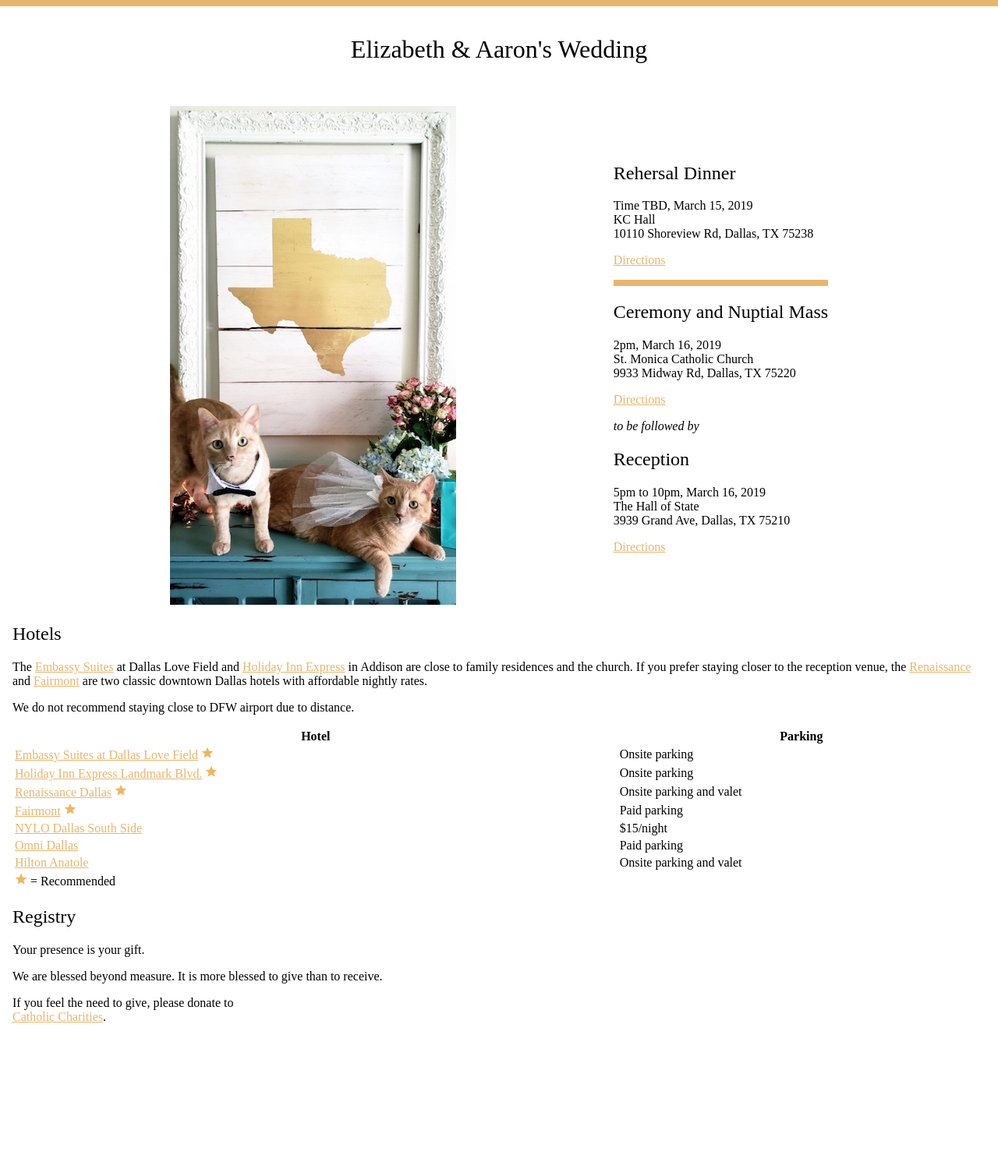
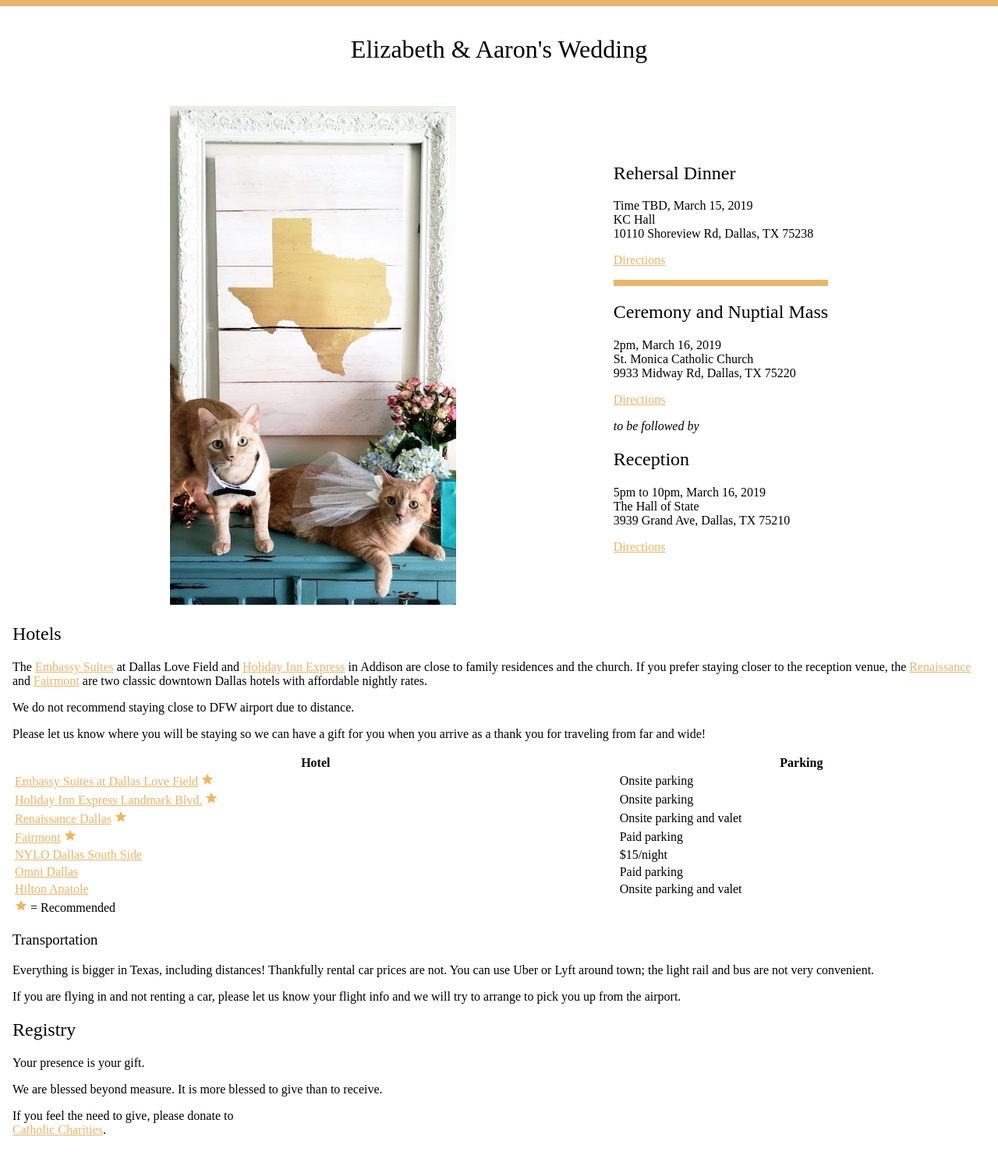
Before and after one commit to breckenedge/meowiedintexas.com, a Jekyll site: the page built from index.html, in a window 1280 px wide. Shown: the whole page at 78% size. Built offline with Jekyll 4.4.1, drawn with Linux system fonts in a browser that asks for light colours; before the commit the page ends 1346 px from its top, so only the background shows below that.

Commit message:
Add section regarding transportation

```diff
--- a/assets/main.css
+++ b/assets/main.css
@@ -52,7 +52,7 @@ main a:visited {
   flex-grow: 2;
 }
 
-h1, h2 {
+h1, h2, h3 {
   font-family: serif;
   font-weight: normal;
 }
--- a/index.html
+++ b/index.html
@@ -61,6 +61,11 @@ layout: default
 
     <p>We do not recommend staying close to DFW airport due to distance.</p>
 
+    <p>
+    Please let us know where you will be staying so we can have a gift for you when you arrive as a
+    thank you for traveling from far and wide!
+    </p>
+
     <table width="100%">
       <thead>
         <tr>
@@ -107,6 +112,18 @@ layout: default
       </tfoot>
     </table>
 
+    <h3>Transportation</h3>
+
+    <p>
+    Everything is bigger in Texas, including distances! Thankfully rental car prices are not.
+    You can use Uber or Lyft around town; the light rail and bus are not very convenient.
+    </p>
+
+    <p>
+    If you are flying in and not renting a car, please let us know your flight info and we will try to
+    arrange to pick you up from the airport.
+    </p>
+
     <h2>Registry</h2>
 
     <p>Your presence is your gift.</p>
```
